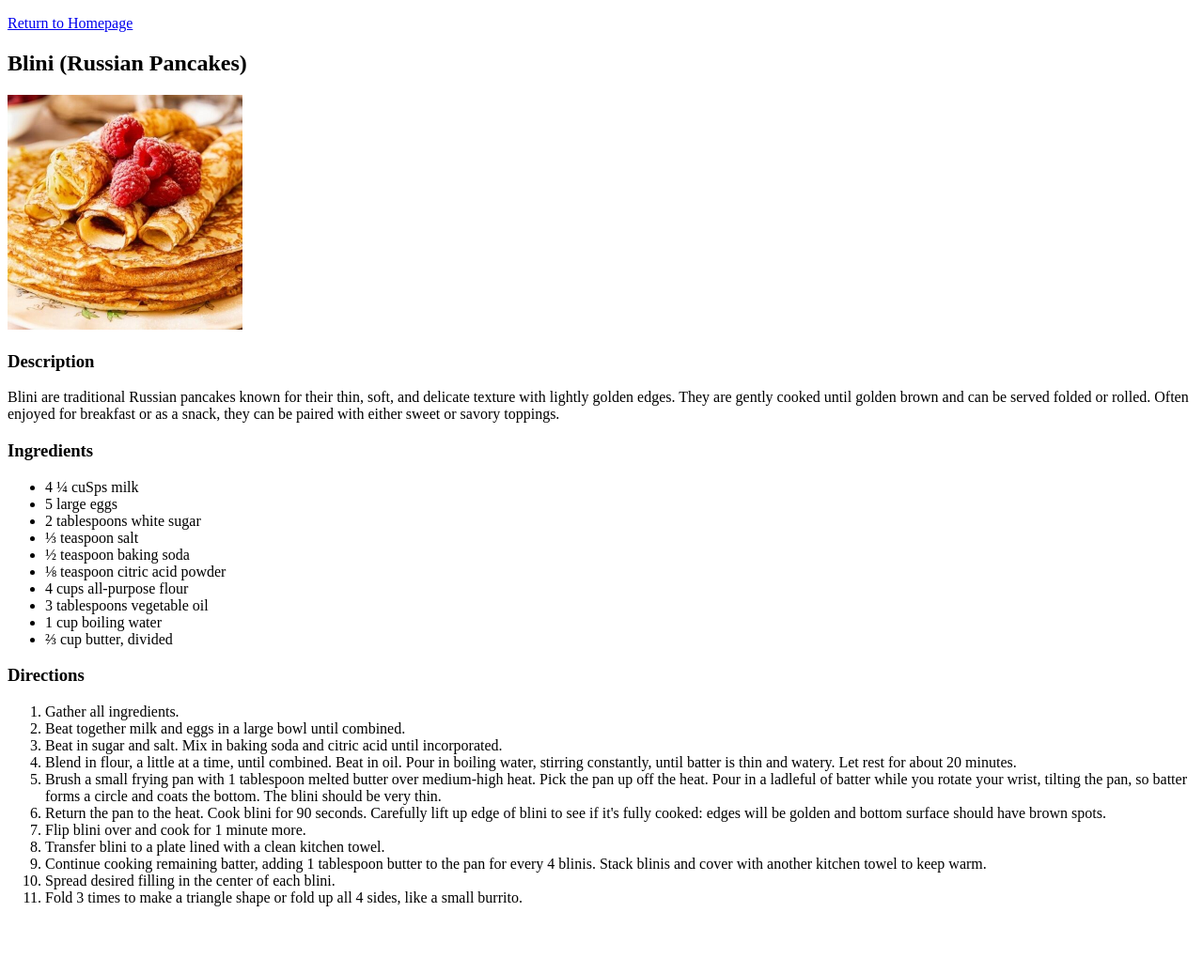
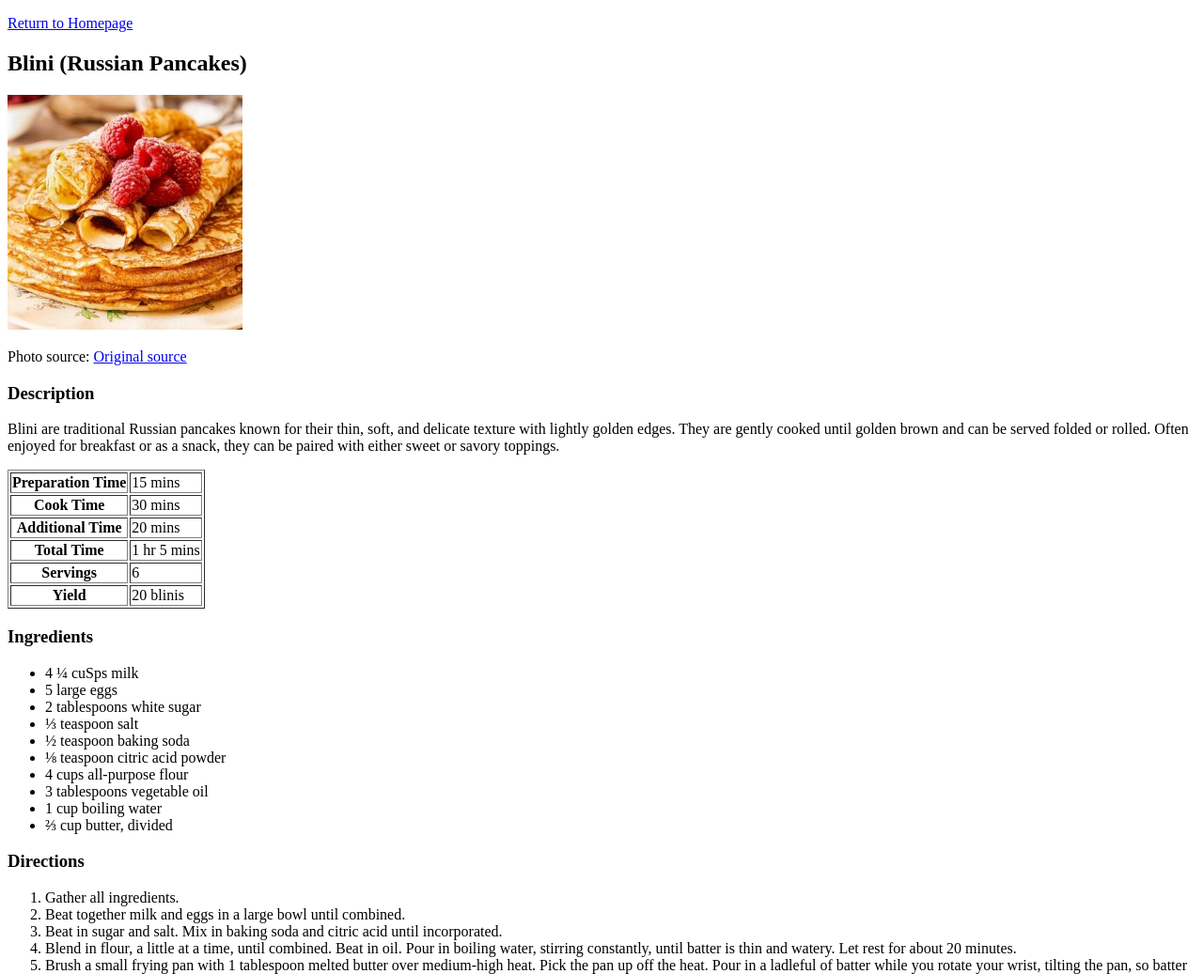
Before and after one commit to nikkimagdura/odin-recipes, a plain HTML site: page recipes/blini.html in a window 1280 px wide. Shown: the top 1037 px of the page at 94% size. Before the commit the page ends 981 px from the top, so only its background shows below. Drawn offline with Linux system fonts and the light colour scheme.

Commit message:
Update recipe pages and accessibility

```diff
--- a/recipes/blini.html
+++ b/recipes/blini.html
@@ -9,8 +9,37 @@
     <p><a href="/homepage/index.html">Return to Homepage</a></p>
     <h2>Blini (Russian Pancakes)</h2>
     <img src="../images/blini.jpg" alt="blini image" width="250" height="auto">
+    <p>Photo source: <a href="https://www.allrecipes.com/recipe/215962/blini-russian-pancakes/">Original source</a></p>
     <h3>Description</h3>
     <p>Blini are traditional Russian pancakes known for their thin, soft, and delicate texture with lightly golden edges. They are gently cooked until golden brown and can be served folded or rolled. Often enjoyed for breakfast or as a snack, they can be paired with either sweet or savory toppings.</p>
+
+<table border="1">
+    <tr>
+        <th>Preparation Time</th>
+        <td>15 mins</td>
+    </tr>
+    <tr>
+        <th>Cook Time</th>
+        <td>30 mins</td>
+    </tr>
+    <tr>
+        <th>Additional Time</th>
+        <td>20 mins</td>
+    </tr>
+    <tr>
+        <th>Total Time</th>
+        <td>1 hr 5 mins</td>
+    </tr>
+    <tr>
+        <th>Servings</th>
+        <td>6</td>
+    </tr>
+    <tr>
+        <th>Yield</th>
+        <td>20 blinis</td>
+    </tr>
+</table>
+
     <h3>Ingredients</h3>
     <ul>
         <li>4 ¼ cuSps milk</li>
```
Also changed, not shown: recipes/Mushroom_and__Potato_Soup.html (+26 -1 lines), recipes/meat_pie.html (+21 -0 lines).
